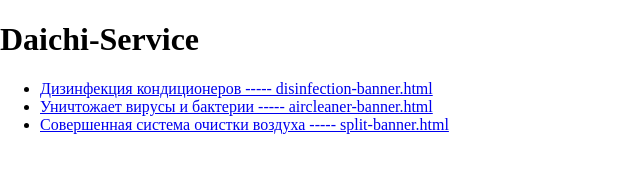
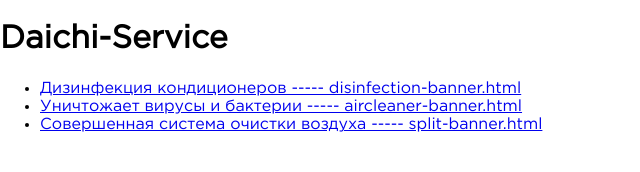
Before and after one commit to Antibreez/Daichi-banners, a website: page source/index.html in a window 1280 px wide. Shown: the whole page, without its empty margins (0-640 px from the left). Drawn offline with nearby package versions, Linux system fonts and the light colour scheme; files that its build step writes are made by us from their sources.

Commit message:
Добавляет шрифт

```diff
--- a/source/scss/general/global.scss
+++ b/source/scss/general/global.scss
@@ -16,7 +16,7 @@
   //max-width: $width-desktop-max;
   margin: 0 auto;
 
-  //font-family: $font;
+  font-family: $font;
   //font-weight: 400;
   font-style: normal;
   //font-size: 14px;
```
Also changed, not shown: build/css/style.css, build/css/style.min.css, 1 other file.
